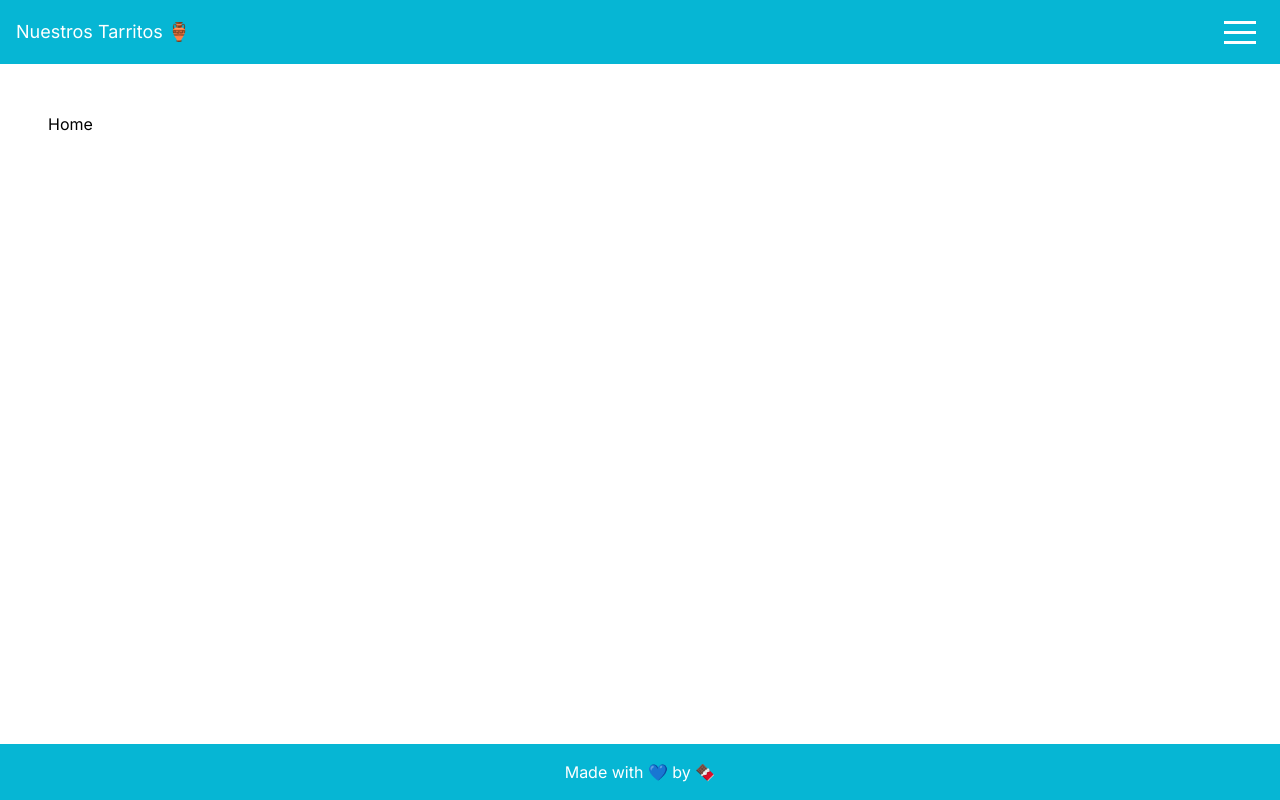
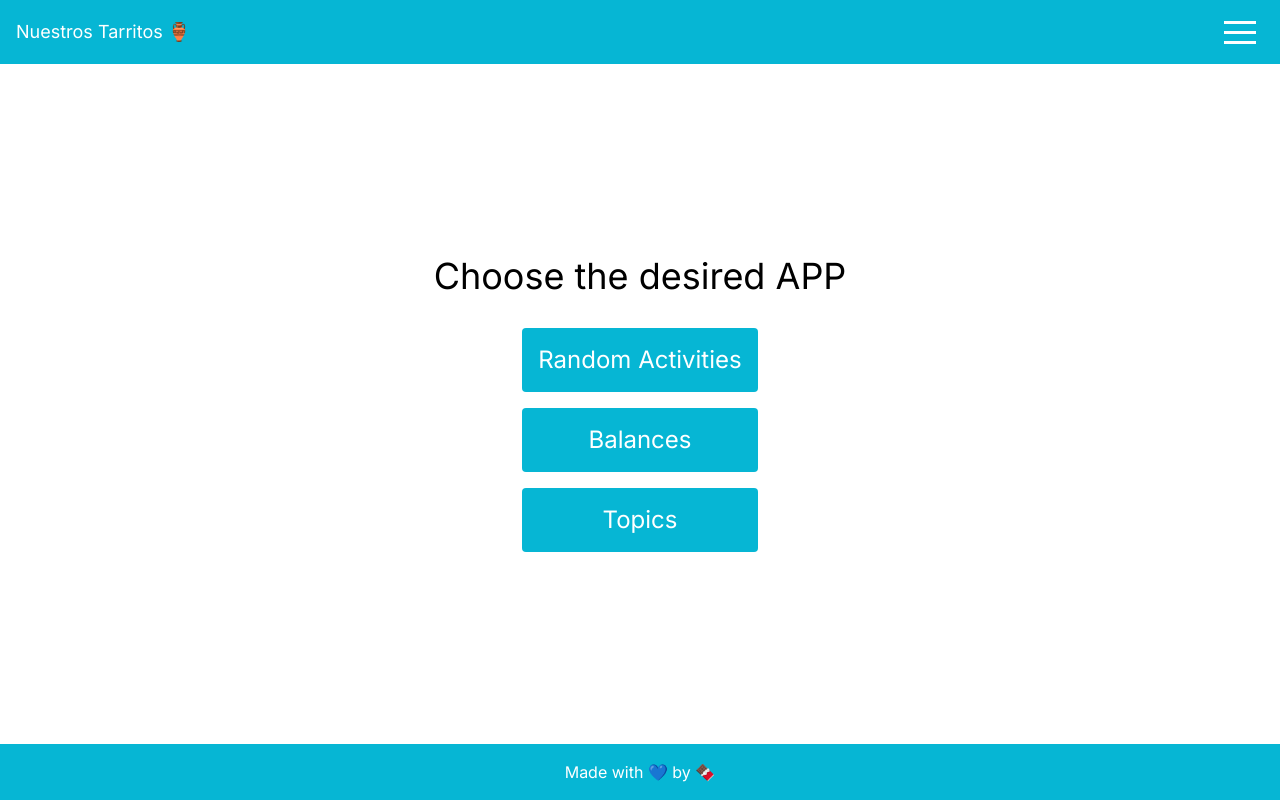
Before and after one commit to Danimexivasco/los-tarritos, a Next.js app: page / in a window 1280 px wide. Built offline with nearby package versions, Linux system fonts and the light colour scheme; no server answers; sample sign-in values are in the browser's storage.

Commit message:
WIP Home page, check container and min-heights

```diff
--- a/app/layout.tsx
+++ b/app/layout.tsx
@@ -6,6 +6,7 @@ import { combine } from "@/utils/combineClassNames";
 import Header from "@/components/header";
 import Footer from "@/components/footer";
 import ProtectedRoute from "@/components/protectedRoute";
+import Container from "@/components/container";
 
 const inter = Inter({ subsets: [ "latin" ] });
 
@@ -21,12 +22,14 @@ export default function RootLayout({
 }>) {
   return (
     <html lang="en">
-      <body className={combine(inter.className, "min-h-screen")}>
+      <body className={combine(inter.className, "min-h-screen h-full")}>
         <ProtectedRoute>
           <Header />
-          <main className="min-h-[calc(100vh-7rem)] md:min-h-[calc(100vh-7.5rem)] justify-between p-6 lg:p-12">
-            <Toaster position="top-center" />
-            {children}
+          <main >
+            <Container fullHeight>
+              <Toaster position="top-center" />
+              {children}
+            </Container>
           </main>
           <Footer text="Made with 💙 by 🍫"/>
         </ProtectedRoute>
--- a/app/page.tsx
+++ b/app/page.tsx
@@ -1,5 +1,20 @@
-import ActivitiesWrapper from "@/components/activitiesWrapper";
+import { ROUTES } from "@/utils/routes";
+import Link from "@/components/link";
+import { getPath } from "@/utils/getPath";
 
 export default function Home() {
-  return (<p>Home</p>)
+  return (
+    <div className="min-h-[calc(100vh-10rem)] md:min-h-[calc(100vh-13.5rem)] h-full grid place-content-center">
+      <h1 className="text-center text-4xl mb-8">Choose the desired APP</h1>
+      <div className="grid gap-4 place-content-center h-full">
+        {ROUTES.filter(route => route.onMenu && route.name !== "Home").map(route =>
+          <Link
+            key={route.name}
+            href={getPath(route.name)}
+            asButton
+            className="text-2xl"
+          >{route.name}</Link>)}
+      </div>
+    </div>
+  )
 }
--- /dev/null
+++ b/components/container.tsx
@@ -0,0 +1,10 @@
+import { combine } from "@/utils/combineClassNames"
+import React from "react"
+
+const Container = ({ children, className, fullHeight = false }: {children: React.ReactNode, className?: string, fullHeight?: boolean}) => {
+  return (
+    <section className={combine("p-6 lg:p-12 max-w-7xl mx-auto", fullHeight && "min-h-[calc(100vh-7rem)] md:min-h-[calc(100vh-7.5rem)] h-full", className)}>{children}</section>
+  )
+}
+
+export default Container
```
